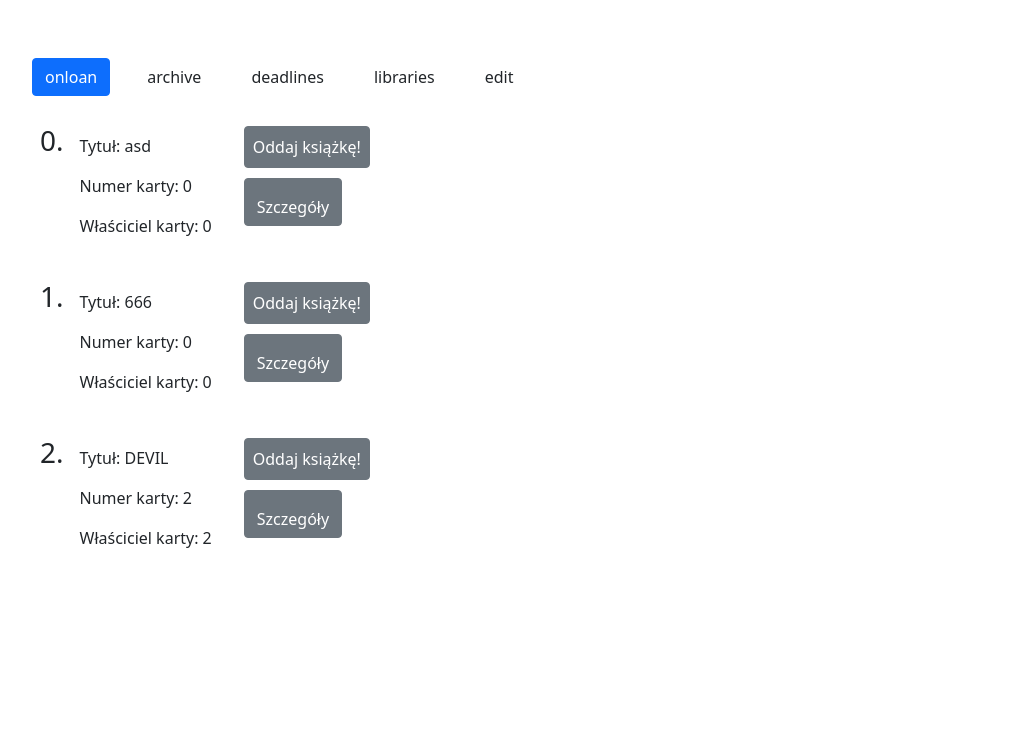
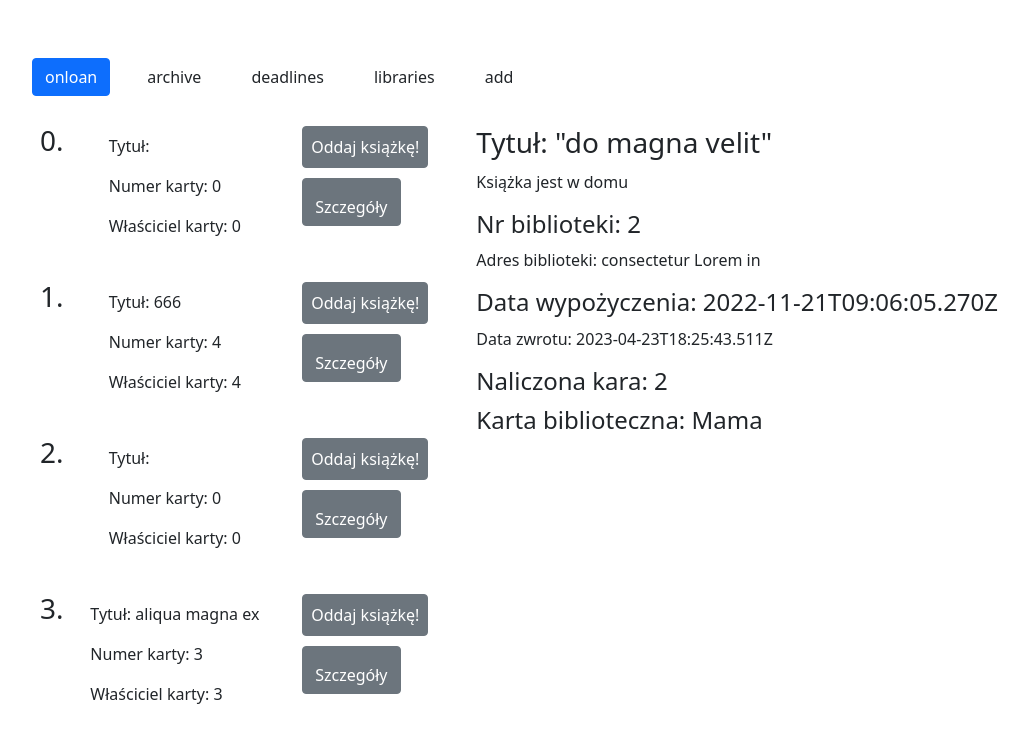
Before and after one commit to thiefunny/biblioteki-angular, an Angular app: page /onloan/1 in a window 1280 px wide. Shown: the top 742 px of the page, without its empty margins (16-1044 px from the left). Built offline with nearby package versions, Linux system fonts and the light colour scheme; no server answers; data requests are answered from the project's data file.

Commit message:
deadlines work!

```diff
--- a/api/db.json
+++ b/api/db.json
@@ -1,37 +1,35 @@
 {
   "onloan": [
     {
-      "title": "asd",
+      "title": "",
       "libraryId": 0,
-      "dateOfLoan": "2023-01-06T11:20:15.243Z",
+      "dateOfLoan": "2023-01-09T12:53:54.381Z",
       "cardId": 0,
       "penalty": 0,
       "returned": false,
-      "returnDate": "2023-01-06T11:20:15.243Z",
-      "id": 7
+      "returnDate": "2023-01-09T12:53:54.381Z",
+      "id": 11
     },
     {
       "title": "666",
       "libraryId": 0,
       "dateOfLoan": "2023-01-06T09:44:20.580Z",
-      "cardId": 0,
+      "cardId": 4,
       "penalty": 0,
       "returned": false,
       "returnDate": "2023-01-06T09:44:20.580Z",
       "id": 6
     },
     {
-      "title": "DEVIL",
-      "libraryId": 2,
-      "dateOfLoan": "2023-01-03",
-      "cardId": 2,
+      "title": "",
+      "libraryId": 0,
+      "dateOfLoan": "2023-01-09T12:55:21.445Z",
+      "cardId": 0,
       "penalty": 0,
       "returned": false,
-      "returnDate": "2023-01-06T13:21:34.822Z",
-      "id": 8
-    }
-  ],
-  "archive": [
+      "returnDate": "2023-01-09T12:55:21.445Z",
+      "id": 12
+    },
     {
       "id": 2,
       "title": "aliqua magna ex",
@@ -41,6 +39,16 @@
       "libraryId": 2,
       "dateOfLoan": "2022-05-18T09:28:40.207Z",
       "returnDate": "2023-04-23T18:25:43.511Z"
+    },
+    {
+      "title": "asd",
+      "libraryId": 0,
+      "dateOfLoan": "2023-01-06T11:20:15.243Z",
+      "cardId": 1,
+      "penalty": 0,
+      "returned": false,
+      "returnDate": "2023-01-06T11:20:15.243Z",
+      "id": 7
     },
     {
       "id": 1,
@@ -53,6 +61,7 @@
       "returnDate": "2023-04-23T18:25:43.511Z"
     }
   ],
+  "archive": [],
   "libraries": [
     {
       "id": 0,
--- a/package.json
+++ b/package.json
@@ -26,6 +26,7 @@
     "json-server": "^0.17.1",
     "popper": "^1.0.1",
     "rxjs": "~6.6.0",
+    "lodash": "^4.17.21",
     "tslib": "^2.3.0",
     "zone.js": "~0.11.4"
   },
@@ -34,6 +35,7 @@
     "@angular/cli": "^15.0.3",
     "@angular/compiler-cli": "^15.0.2",
     "@types/jasmine": "~3.8.0",
+    "@types/lodash": "^4.14.191",
     "@types/node": "^12.11.1",
     "jasmine-core": "~3.8.0",
     "karma": "~6.3.0",
--- a/src/app/app-routing.module.ts
+++ b/src/app/app-routing.module.ts
@@ -37,7 +37,7 @@ export const routes: Routes = [
     component: LibrariesComponent,
   },
   {
-    path: 'edit',
+    path: 'add',
     component: FormComponent,
   },
   // {
--- a/src/app/book-details/book-details.component.html
+++ b/src/app/book-details/book-details.component.html
@@ -1,13 +1,14 @@
 <ng-container *ngIf="book">
-  <!-- <p>id {{ book.id }}</p> -->
   <h3>Tytuł: "{{ book.title }}"</h3>
   <p>{{ book.returned ? 'Książka została zwrócona' : 'Książka jest w domu'}}</p>
-  <!-- <p>library id {{ book.libraryId }}</p> -->
-  <h4>Nr biblioteki: {{library?.code}}</h4>
-  <p>Adres biblioteki: {{library?.address}}</p>
+
+  <ng-container *ngIf="library">
+    <h4>Nr biblioteki: {{library.code}}</h4>
+    <p>Adres biblioteki: {{library.address}}</p>
+  </ng-container>
 
   <h4>Data wypożyczenia: {{ book.dateOfLoan }}</h4>
   <p>Data zwrotu: {{ book.returnDate }}</p>
   <h4>Naliczona kara: {{ book.penalty > 0 ? book.penalty : 'Kara nienaliczona' }}</h4>
-  <h4>Karta biblioteczna: {{ idCard?.holder }}</h4>
+  <h4 *ngIf="idCard">Karta biblioteczna: {{ idCard.holder }}</h4>
 </ng-container>
--- a/src/app/deadlines/deadlines.component.html
+++ b/src/app/deadlines/deadlines.component.html
@@ -1,8 +1,7 @@
 <p>deadlines works!</p>
-<p *ngFor="let book of books">
-  <ng-container *ngIf="book.returned === false">
-
-    {{book.returnDate | date}}
-</ng-container>
-
-</p>
+<div *ngFor="let book of sortedBooks">
+  <div class="d-flex">
+    {{ book.returnDate | date }}
+    {{ book.title }}
+  </div>
+</div>
--- a/src/app/deadlines/deadlines.component.ts
+++ b/src/app/deadlines/deadlines.component.ts
@@ -1,5 +1,8 @@
-import { Component, OnInit } from '@angular/core';
+import { Component, OnInit, inject } from '@angular/core';
 import { BookService } from 'src/app/shared/book.service';
+import { sortBy } from 'lodash';
+import { Subscription } from 'rxjs';
+import { BookAttrs } from '../shared/book.interface';
 
 @Component({
   selector: 'app-deadlines',
@@ -7,10 +10,20 @@ import { BookService } from 'src/app/shared/book.service';
   styleUrls: ['./deadlines.component.scss'],
 })
 export class DeadlinesComponent implements OnInit {
-  books = this.bookService.books;
-  constructor(
-    private bookService: BookService,
-  ) {}
+  subscriptions = new Subscription();
+  bookService = inject(BookService);
+  sortedBooks: BookAttrs[] = [];
 
-  ngOnInit(): void {}
+  ngOnInit(): void {
+    this.subscriptions.add(
+      this.bookService.getBooks('/onloan').subscribe({
+        next: (books) => {
+          this.sortedBooks = sortBy(books, ['returnDate']);
+        },
+      })
+    );
+  }
+  ngOnDestroy(): void {
+    this.subscriptions.unsubscribe();
+  }
 }
--- a/src/app/form/form.component.html
+++ b/src/app/form/form.component.html
@@ -30,6 +30,7 @@
     <input type="date"
            id="dateOfLoan"
            formControlName="dateOfLoan"
+
            required />
   </div>
 
@@ -72,10 +73,10 @@
   </fieldset>
 
   <div>
-    <label for="returnDate">Return Date</label>
+    <!-- <label for="returnDate">Return Date</label>
     <input type="text"
            id="returnDate"
-           fomrControlNamme="returnDate">
+           fomrControlNamme="returnDate"> -->
   </div>
 
   <button type="submit"
--- a/src/app/form/form.component.ts
+++ b/src/app/form/form.component.ts
@@ -1,7 +1,5 @@
-import { HttpClient } from '@angular/common/http';
 import { Component, OnInit } from '@angular/core';
 import { FormControl, FormGroup, Validators } from '@angular/forms';
-import { environment } from 'src/environments/environment';
 import {
   BookAttrs,
   EDepartment,
@@ -9,7 +7,6 @@ import {
   Library,
 } from '../shared/book.interface';
 import { BookService } from '../shared/book.service';
-import { Book } from '../shared/book.class';
 import { Subscription } from 'rxjs';
 
 @Component({
@@ -25,17 +22,9 @@ export class FormComponent implements OnInit {
 
   constructor(private bookService: BookService) {}
 
-  // get returnDate(): Date | undefined {
-  //   if (this.dateOfLoan) {
-  //     return new Date(Date.now() + 31 * 24 * 3600 * 1000);
-  //   }
-  //   return undefined;
-  // },
-
   bookForm = new FormGroup({
     title: new FormControl('', {
       nonNullable: true,
-      validators: [Validators.required],
     }),
 
     libraryId: new FormControl(0, {
@@ -43,7 +32,7 @@ export class FormComponent implements OnInit {
       validators: [Validators.required],
     }),
 
-    dateOfLoan: new FormControl(new Date(), { nonNullable: true }),
+    dateOfLoan: new FormControl(this.now, { nonNullable: true }),
 
     cardId: new FormControl(0, {
       nonNullable: true,
@@ -52,13 +41,15 @@ export class FormComponent implements OnInit {
 
     penalty: new FormControl(0, { nonNullable: true }),
     returned: new FormControl(false, { nonNullable: true }),
-    returnDate: new FormControl(new Date(), { nonNullable: true }),
+    returnDate: new FormControl(this.now, { nonNullable: true }),
   });
 
   onSubmit() {
-    const newBook = this.bookForm.getRawValue();
-    console.log(newBook);
-
+    const dateOfLoan = new Date(this.bookForm.controls.dateOfLoan.value);
+    const returnDate = new Date(dateOfLoan.getTime() + 31 * 24 * 3600 * 1000);
+    const newBook: BookAttrs = this.bookForm.getRawValue();
+    newBook.dateOfLoan = dateOfLoan;
+    newBook.returnDate = returnDate;
     this.bookService.addBook(newBook, EDepartment.onloan);
   }
 
@@ -79,6 +70,7 @@ export class FormComponent implements OnInit {
   }
 
   ngOnInit(): void {
+    // ?? forma nie miała sprawdzanych validatorów dopóki nie pojawiło się coś w ngOnInit
     this.getLibraries();
     this.getIdCards();
   }
--- a/src/app/shared/book.service.ts
+++ b/src/app/shared/book.service.ts
@@ -3,7 +3,6 @@ import { Injectable } from '@angular/core';
 import { Observable, Subscription } from 'rxjs';
 import { environment } from 'src/environments/environment';
 import { BookAttrs, Department, IdCard, Library } from './book.interface';
-import { Book } from './book.class';
 
 @Injectable({
   providedIn: 'root',
```
Also changed, not shown: 1 other file (tests, documents, lock files or other folders).
